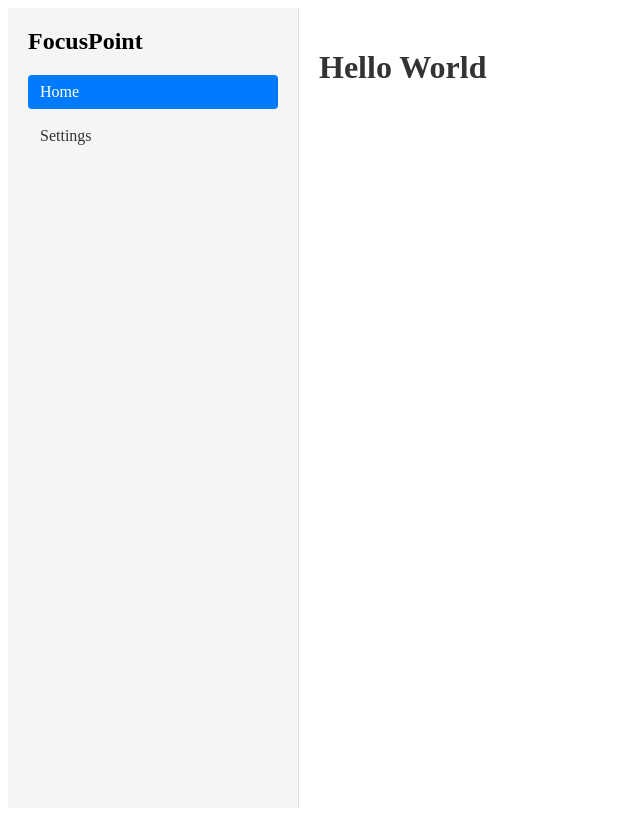
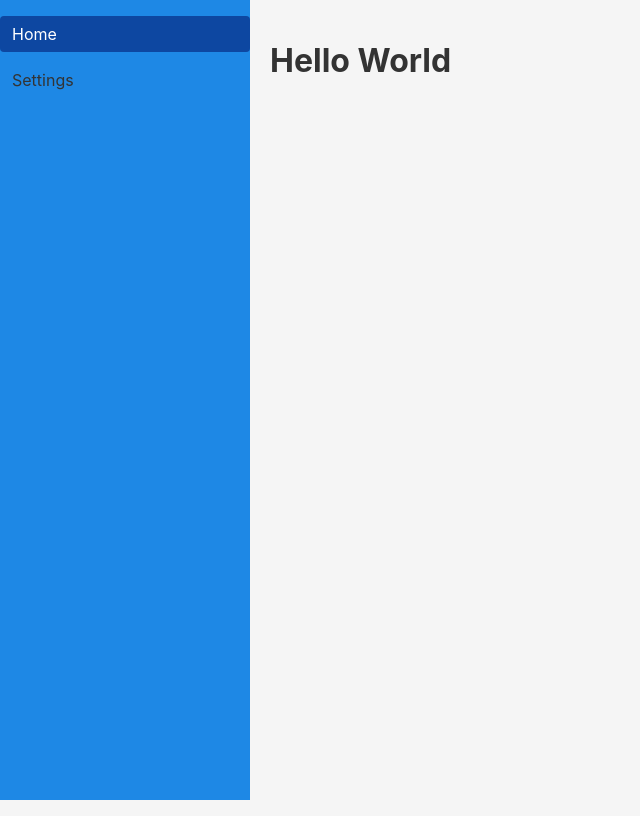
Before and after one commit to MrCorba/FocusPoint, a Vue app in the folder FocusPointClient/: page / in a window 1280 px wide. Shown: the whole page, without its empty margins (0-640 px from the left). Built offline with nearby package versions, Linux system fonts and the light colour scheme.

Commit message:
Add simple sass styling

```diff
--- a/FocusPointClient/package.json
+++ b/FocusPointClient/package.json
@@ -9,6 +9,8 @@
     "preview": "vite preview"
   },
   "dependencies": {
+    "axios": "^1.13.2",
+    "pinia": "^3.0.4",
     "vue": "^3.5.24",
     "vue-router": "^4.6.4"
   },
@@ -16,8 +18,7 @@
     "@types/node": "^24.10.1",
     "@vitejs/plugin-vue": "^6.0.1",
     "@vue/tsconfig": "^0.8.1",
-    "axios": "^1.13.2",
-    "pinia": "^3.0.4",
+    "sass": "^1.97.1",
     "typescript": "~5.9.3",
     "vite": "^7.2.4",
     "vue-tsc": "^3.1.4"
--- a/FocusPointClient/src/App.vue
+++ b/FocusPointClient/src/App.vue
@@ -5,7 +5,6 @@ import { RouterLink, RouterView } from 'vue-router'
 <template>
   <div class="app-container">
     <nav class="sidebar">
-      <h2>FocusPoint</h2>
       <ul>
         <li><RouterLink to="/">Home</RouterLink></li>
         <li><RouterLink to="/settings">Settings</RouterLink></li>
@@ -17,22 +16,22 @@ import { RouterLink, RouterView } from 'vue-router'
   </div>
 </template>
 
-<style scoped>
+<style scoped lang="scss">
+  @use 'styles/_variables.scss' as *;
+
 .app-container {
   display: flex;
   height: 100vh;
+  margin: 0;
+  padding: 0;
 }
 
 .sidebar {
   width: 250px;
-  background-color: #f5f5f5;
-  padding: 20px;
-  border-right: 1px solid #ddd;
+  background-color: $color-primary;
+  color: $color-primary-text;
 }
 
-.sidebar h2 {
-  margin: 0 0 20px 0;
-}
 
 .sidebar ul {
   list-style: none;
@@ -52,12 +51,12 @@ import { RouterLink, RouterView } from 'vue-router'
 }
 
 .sidebar a:hover {
-  background-color: #e0e0e0;
+  background-color: $color-primary-hover;
 }
 
 .sidebar a.router-link-active {
-  background-color: #007bff;
-  color: white;
+  background-color: $color-primary-active;
+  color: $color-primary-text;
 }
 
 .content {
--- a/FocusPointClient/src/main.ts
+++ b/FocusPointClient/src/main.ts
@@ -1,6 +1,7 @@
 import { createApp } from 'vue'
 import App from './App.vue'
 import { router } from './pages/router'
+import "./styles/main.scss"
 
 createApp(App)
 .use(router)
--- /dev/null
+++ b/FocusPointClient/src/styles/_variables.scss
@@ -0,0 +1,22 @@
+$color-primary: #1E88E5;
+$color-primary-text: #FFFFFF;
+$color-primary-hover: #1565C0;
+$color-primary-active: #0D47A1;
+
+$app-background-color: #F5F5F5;
+
+
+
+
+$color-accent: #43A047;
+$color-error: #E53935;
+
+$font-family-primary: 'Inter', 'Roboto', sans-serif;
+
+$font-size-h1: 32px;
+$font-size-h2: 24px;
+$font-size-h3: 18px;
+$font-size-body: 16px;
+$font-size-caption: 14px;
+
+$spacing-unit: 8px;
--- /dev/null
+++ b/FocusPointClient/src/styles/main.scss
@@ -0,0 +1,24 @@
+@use "variables.scss" as *;
+
+body {
+  font-family: $font-family-primary;
+  font-size: $font-size-body;
+  color: #000;
+  background-color: $app-background-color;
+  margin: 0;;
+}
+
+h1 {
+  font-size: $font-size-h1;
+  font-weight: bold;
+}
+
+h2 {
+  font-size: $font-size-h2;
+  font-weight: bold;
+}
+
+h3 {
+  font-size: $font-size-h3;
+  font-weight: bold;
+}
--- a/FocusPointClient/vite.config.ts
+++ b/FocusPointClient/vite.config.ts
@@ -1,21 +1,35 @@
+import path from 'path'
 import { defineConfig } from 'vite'
 import vue from '@vitejs/plugin-vue'
 
 // https://vite.dev/config/
 export default defineConfig({
   plugins: [vue()],
- build: {
-    outDir: '../FocusPointApi/wwwroot', // Output to .NET's static files folder
+  resolve: {
+    // keep the alias for JS/TS imports if you want
+    alias: {
+      '@': path.resolve(__dirname, 'src')
+    }
+  },
+  build: {
+    outDir: '../FocusPointApi/wwwroot',
     emptyOutDir: true
   },
   server: {
     port: 5173,
     proxy: {
       '/api': {
-        target: 'http://localhost:5082', // .NET backend
-        changeOrigin: true,               // needed for virtual hosts
-        secure: false                     // allow self-signed SSL in dev
+        target: 'http://localhost:5082',
+        changeOrigin: true,
+        secure: false
       }
+    }
+  },
+  css: {
+    preprocessorOptions: {
+      scss: {
+        includePaths: [path.resolve(__dirname, 'src')]
+      }
+    }
   }
-}
 })
```
Also changed, not shown: 1 other file (tests, documents, lock files or other folders).
